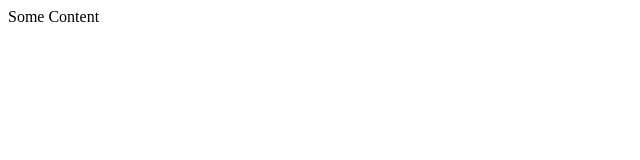
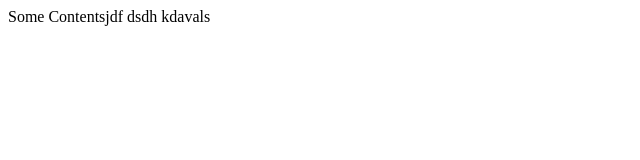
Before and after one commit to Ego4J/ecommrce-frontend, a plain HTML site: page index.html in a window 1280 px wide. Shown: the whole page, without its empty margins (0-640 px from the left). Drawn offline with Linux system fonts and the light colour scheme.

Commit message:
Update index.html

```diff
--- a/index.html
+++ b/index.html
@@ -6,6 +6,6 @@
     <title>Document</title>
 </head>
 <body>
-    Some Content
+    Some Contentsjdf dsdh kdavals
 </body>
 </html>
```
